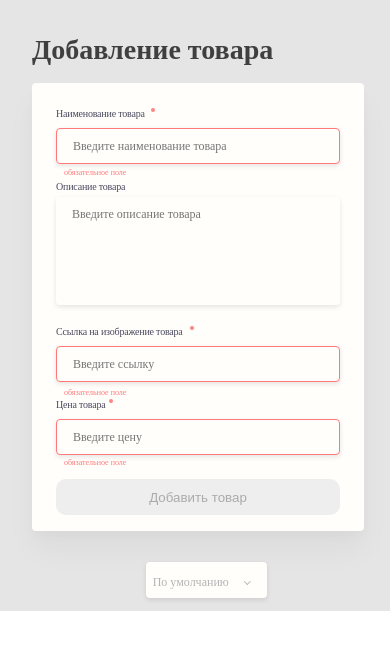
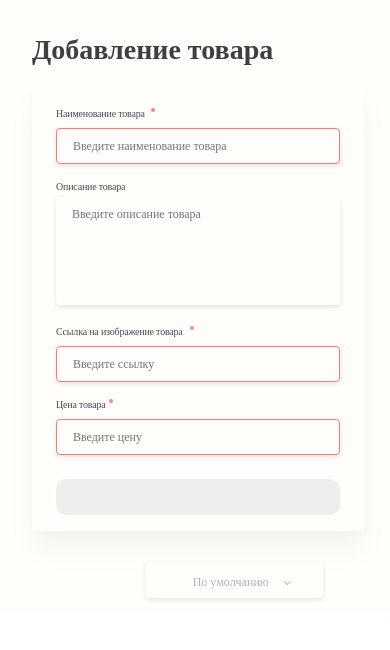
Before and after one commit to deem-zee/idaproject-test, a Vue app: page / in a window 390 px wide. Shown: the top 650 px of the page. Built offline with nearby package versions, Linux system fonts and the light colour scheme.

Commit message:
исправление форматирования

```diff
--- a/src/App.vue
+++ b/src/App.vue
@@ -38,10 +38,14 @@ body {
   -moz-osx-font-smoothing: grayscale;
   text-align: center;
   color: #2c3e50;
-  background:  #E5E5E5;
+  background:  rgba(255, 254, 251, 0.8);;
   display: flex;
   flex-direction: row;
   padding-bottom: 80px;
+}
+
+.toTop {
+  display: none;
 }
 
 @media screen and (min-width: 1440px) {
@@ -53,9 +57,7 @@ body {
 .prodList {
   margin-left: 364px;
 }
-.toTop {
-  display: none;
-}
+
 }
 
 @media screen and (min-width: 380px) and (max-width: 480px){
--- a/src/components/AddProduct.vue
+++ b/src/components/AddProduct.vue
@@ -1,31 +1,72 @@
-export <template>
+<template>
   <div id="addProduct__container">
     <p id="addProduct__container__header">Добавление товара</p>
     <form id="addProduct__container__form">
         <label for="productName">Наименование товара</label>
-        <div  class="requiredCircle"></div>
-        <input type="text"
-        v-model="product.naming"
-        :class="{valid:validNaming, error:!validNaming}"
-        name="productName"
-        id="productName"
-        placeholder="Введите наименование товара" required>
-        <p :class="{errmsg:!validNaming, noErr:validNaming}">обязательное поле</p>
+        <div  class="requiredCircle" />
+        <input
+            type="text"
+            v-model="product.naming"
+            :class="{valid:validNaming, error:!validNaming}"
+            name="productName" id="productName"
+            placeholder="Введите наименование товара" required
+        />
+        <p
+            :class="{errmsg:!validNaming, noErr:validNaming}"
+            value="обязательное поле"
+        />
         <label for="productDescription">Описание товара</label>
-        <textarea v-model="product.description" name="productDescription" id="productDescription"
-        placeholder="Введите описание товара" cols="30" rows="10"></textarea>
+        <textarea
+            v-model="product.description"
+            name="productDescription"
+            id="productDescription"
+            placeholder="Введите описание товара"
+            cols="30"
+            rows="10"
+        />
         <label for="productImageLink">Ссылка на изображение товара</label>
-        <div  class="requiredCircle"></div>
-        <input type="text" v-model="product.link" :class="{valid:validLink, error:!validLink}" name="productImageLink"
-         id="productImageLink" placeholder="Введите ссылку" required>
-        <p :class="{errmsg:!validLink, noErr:validLink}">обязательное поле</p>
+        <div class="requiredCircle" />
+        <input
+            type="text"
+            v-model="product.link"
+            :class="{valid:validLink, error:!validLink}"
+            name="productImageLink"
+            id="productImageLink"
+            placeholder="Введите ссылку"
+            required
+        />
+        <p
+            :class="{errmsg:!validLink, noErr:validLink}"
+            value="обязательное поле"
+        />
         <label for="productPrice">Цена товара</label>
-        <div class="requiredCircle"></div>
-        <input type="text" v-model="product.price" @keyup="mask" :class="{valid:validPrice, error:!validPrice}" name="productPrice"
-         id="productPrice" placeholder="Введите цену" required>
-        <p :class="{errmsg:!validPrice, noErr:validPrice}">обязательное поле</p>
-        <button id="addProduct__container__submit"  @click.prevent="addProduct(product)"  :disabled="validate === false">Добавить товар</button>
-        <div class="success" :class="{successfullyAdded: succeed}"><div class="arrow"></div></div>
+        <div class="requiredCircle" />
+        <input
+            type="text"
+            v-model="product.price"
+            @keyup="mask"
+            :class="{valid:validPrice, error:!validPrice}"
+            name="productPrice"
+            id="productPrice"
+            placeholder="Введите цену"
+            required
+        />
+        <p
+            :class="{errmsg:!validPrice, noErr:validPrice}"
+            value="обязательное поле"
+        />
+        <button
+            id="addProduct__container__submit"
+            @click.prevent="addProduct(product)"
+            :disabled="validate === false"
+            value="Добавить товар"
+        />
+        <div
+            class="success"
+            :class="{successfullyAdded: succeed}"
+        >
+            <div class="arrow" />
+        </div>
     </form>
   </div>
 </template>
@@ -53,19 +94,16 @@ export default {
     computed: {
         ...mapGetters(['getProducts']),
         validate() {
-            return (this.product.naming && this.product.link && !isNaN(Number(this.product.price))) ? true :  false;
+            return (this.product.naming && this.product.link && !isNaN(Number(this.product.price)))
         },
         validNaming() {
-            return (this.product.naming === null || this.product.naming.trim() === '') ?
-            false : true;
+            return !(this.product.naming === null || this.product.naming.trim() === '')
         },
         validLink() {
-            return (this.product.link === null || this.product.link.trim() === '') ?
-            false : true;
+            return !(this.product.link === null || this.product.link.trim() === '')
         },
         validPrice() {
-            return (this.product.price === null || (this.product.price.trim()) === '' || isNaN(Number(this.product.price)) ) ?
-            false : true;
+            return !(this.product.price === null || (this.product.price.trim()) === '' || isNaN(Number(this.product.price)) )
         }
 
     },
@@ -97,7 +135,7 @@ export default {
 
 <style lang="scss" scoped>
 #addProduct__container {
-    background:  #E5E5E5;
+    background:  rgba(255, 254, 251, 0.8);
     border-radius: 4px;
     margin-left: 32px;
 
@@ -118,7 +156,7 @@ export default {
     width: 332px;
     height: 440px;
     background: #FFFEFB;
-    box-shadow: 0px 20px 30px rgba(0, 0, 0, 0.04), 0px 6px 10px rgba(0, 0, 0, 0.02);
+    box-shadow: 0 20px 30px rgba(0, 0, 0, 0.04), 0 6px 10px rgba(0, 0, 0, 0.02);
     border-radius: 4px;
     padding-top: 8px;
 
@@ -164,7 +202,7 @@ export default {
         box-sizing: border-box;
         width: 284px;
         background: #FFFEFB;
-        box-shadow: 0px 2px 5px rgba(0, 0, 0, 0.1);
+        box-shadow: 0 2px 5px rgba(0, 0, 0, 0.1);
         border-radius: 4px;
         font-family: 'Source Sans Pro';
         font-style: normal;
@@ -188,7 +226,7 @@ export default {
         resize: none;
         border: none;
         background: #FFFEFB;
-        box-shadow: 0px 2px 5px rgba(0, 0, 0, 0.1);
+        box-shadow: 0 2px 5px rgba(0, 0, 0, 0.1);
         border-radius: 4px;
         font-family: 'Source Sans Pro';
         font-style: normal;
--- a/src/components/ProductList.vue
+++ b/src/components/ProductList.vue
@@ -8,7 +8,9 @@
     <div id="productList" v-for="product in data"
       :key="product.id" :class="{deleted:product.deleted }">
         <button id="delete"  @click="deleteProductFromList(product)" ></button>
-        <div id="singleProduct__img"   :style="{ backgroundImage: 'url(' + product.link + ')' }"></div>
+        <div
+          id="singleProduct__img"
+          :style="{ backgroundImage: 'url(' + product.link + ')' }" />
         <p id="singleProduct__naming">{{product.naming}}</p>
         <p id="singleProduct__description">{{product.description}}</p>
         <p id="singleProduct__price">{{product.price}} руб.</p>
@@ -163,14 +165,14 @@ export default {
   position: absolute;
   width: 121.49px;
   height: 36px;
-  left: 922.5px;
+  left: 867px;
   top: -52px;
   background: #FFFEFB;
   box-shadow: 0px 2px 5px rgba(0, 0, 0, 0.1);
   border-radius: 4px;
   margin: 0;
   list-style: none;
-  padding: 0;
+  padding-right: 16px;
 
   .sortProductLabel {
     position: relative;
```
Also changed, not shown: src/components/ProductSort.vue (deleted, +0 -21 lines).
